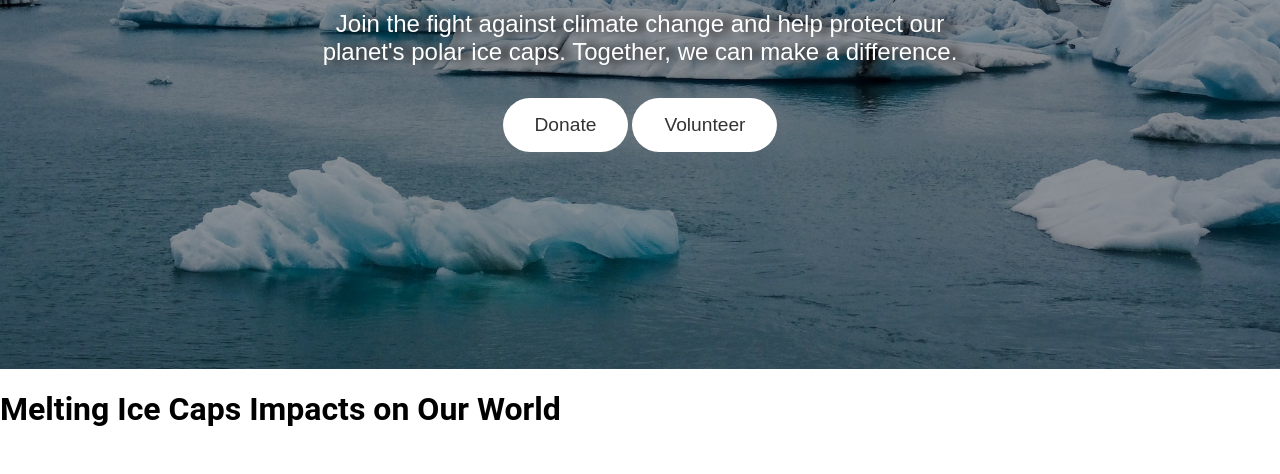
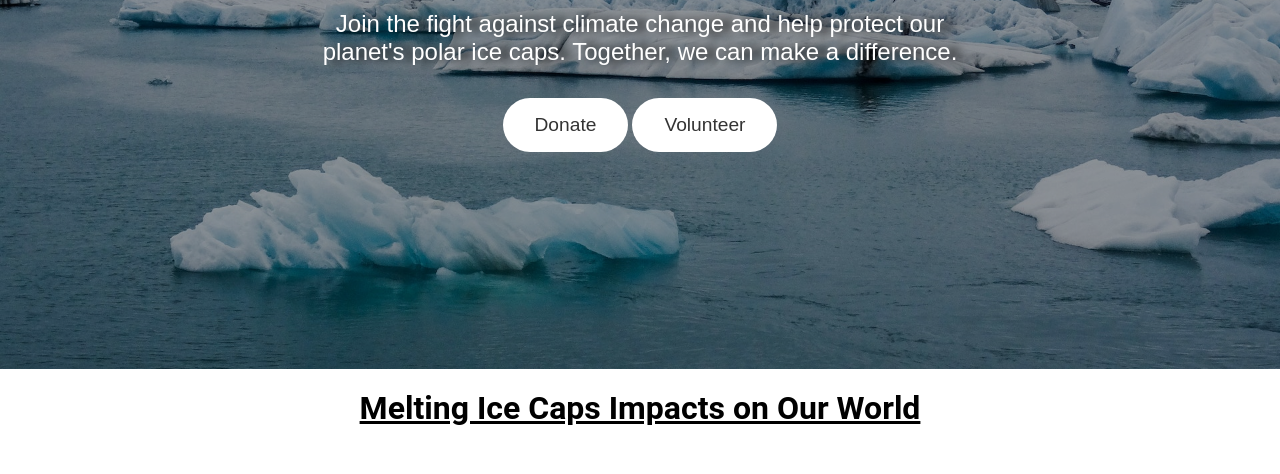
Before and after one commit to Mert003/climate-change-campaign, a plain HTML site: page index.html in a window 1280 px wide. Shown: the part 431-905 px from the top of the page. Drawn offline with Linux system fonts and the light colour scheme; grey boxes are pictures that could not be loaded.

Commit message:
changed some css

```diff
--- a/styles.css
+++ b/styles.css
@@ -128,7 +128,11 @@ text-shadow: 3px 1px 3px rgba(0,0,0,1);
   }
 
   /* Impacts class */
-
+  .impactsHeader{
+    text-align: center;
+    margin-top: 20px;
+    text-decoration: underline;
+  }
   .impactsContainer{
     width: 100%;
     margin: 0;
@@ -379,6 +383,7 @@ text-shadow: 3px 1px 3px rgba(0,0,0,1);
     /* solutions class */
  .solutionsh1{
   text-align: center;
+  text-decoration: underline;
  }
   .solutionsContainer{
     width: 100%;
```
